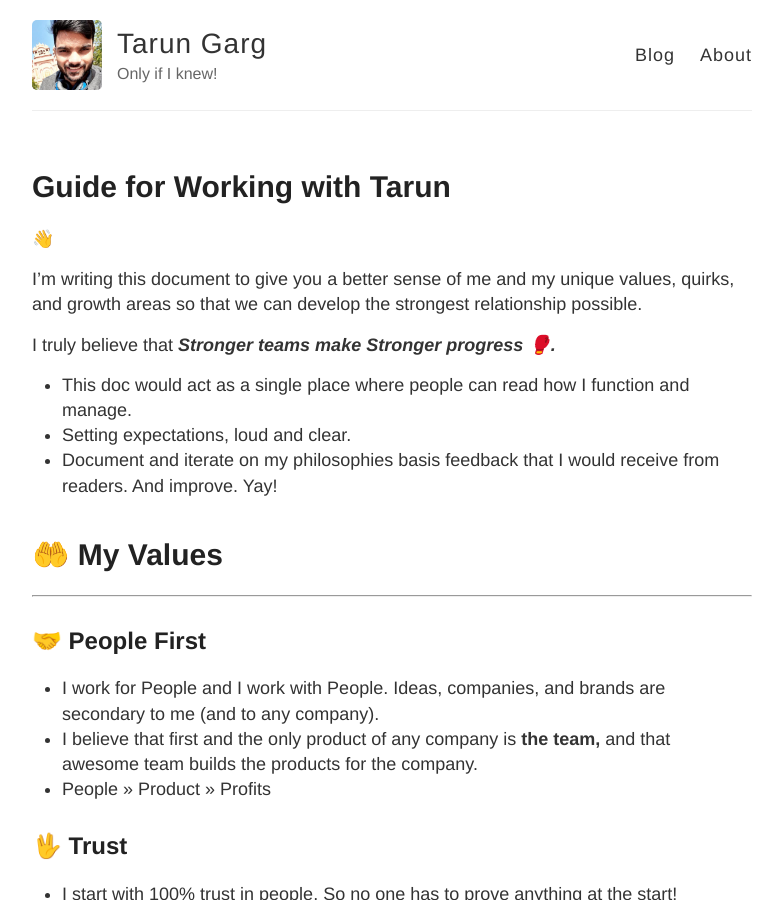
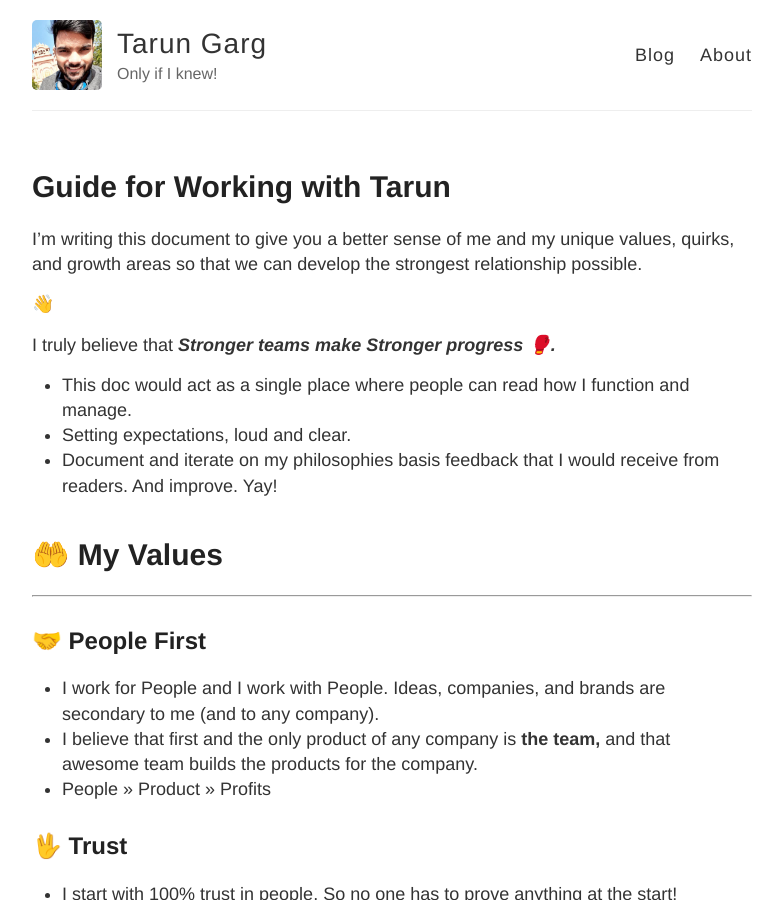
Before and after one commit to tarungarg546/tarungarg546.github.io, a Jekyll site: the page built from _posts/2020-5-8-guide-tarun.md, in a window 1280 px wide and 900 px high. Shown: the whole window, without its empty margins (248-1030 px from the left). Built offline with Jekyll 4.4.1, drawn with Linux system fonts in a browser that asks for light colours.

```diff
--- a/_posts/2020-5-8-guide-tarun.md
+++ b/_posts/2020-5-8-guide-tarun.md
@@ -3,9 +3,9 @@ layout: post
 title: Guide for Working with Tarun
 ---
 
+I’m writing this document to give you a better sense of me and my unique values, quirks, and growth areas so that we can develop the strongest relationship possible.
+
 👋
-
-I’m writing this document to give you a better sense of me and my unique values, quirks, and growth areas so that we can develop the strongest relationship possible.
 
 I truly believe that ***Stronger teams make Stronger progress 🥊.***
 
```
